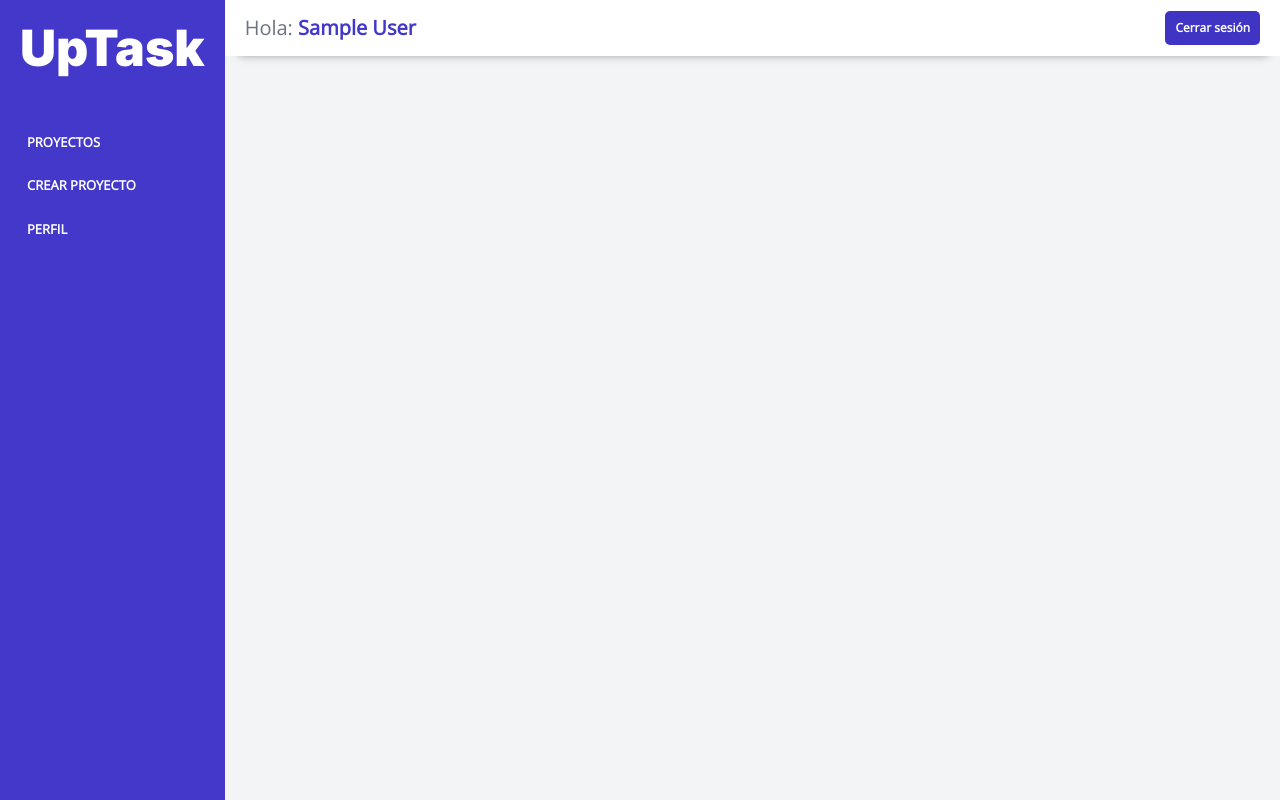
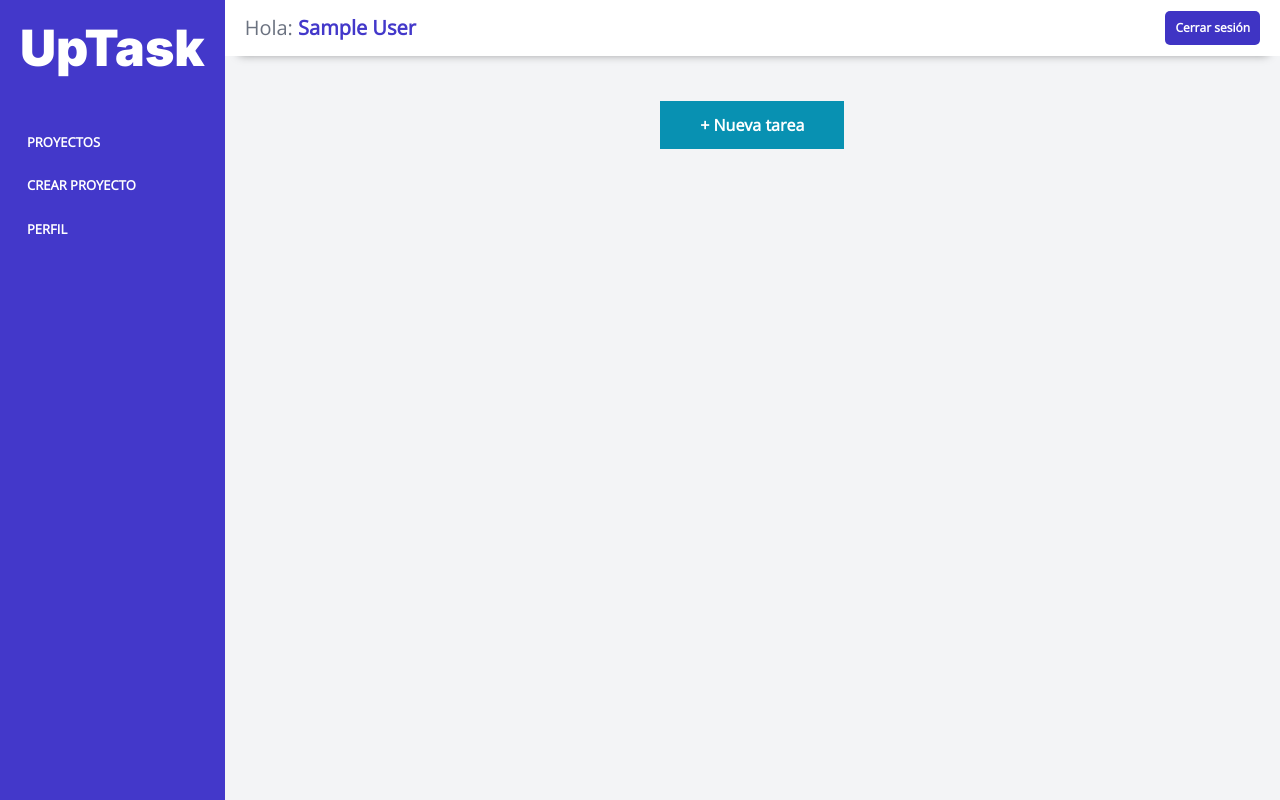
Before and after one commit to colidom/UpTaskMVC, a PHP site: the page made by views/dashboard/proyecto.php in a window 1280 px wide. Run offline with PHP 8.4, Linux system fonts and the light colour scheme; the template is opened without the code that fills it, so the values that code supplies are empty; the visitor is signed in with stand-in values (Sample User, id 1).

Commit message:
Creando un botón para añadir tareas

```diff
--- a/src/scss/dashboard/_index.scss
+++ b/src/scss/dashboard/_index.scss
@@ -2,3 +2,4 @@
 @forward 'sidebar';
 @forward 'barra';
 @forward 'proyectos';
+@forward 'tareas';
--- /dev/null
+++ b/src/scss/dashboard/_tareas.scss
@@ -0,0 +1,11 @@
+@use 'base/variables' as v;
+@use 'base/mixins' as m;
+
+.contenedor-nueva-tarea {
+    display: flex;
+    justify-content: center;
+
+    .agregar-tarea {
+        @include m.boton(v.$cyan, v.$blanco)
+    }
+}
--- a/views/dashboard/proyecto.php
+++ b/views/dashboard/proyecto.php
@@ -1,4 +1,11 @@
 <?php include_once __DIR__ . '/header-dashboard.php'; ?>
 
+<div class="contenedor-sm">
+    <div class="contenedor-nueva-tarea">
+        <button type="button" class="agregar-tarea" id="agregar-tarea">
+            &#43; Nueva tarea
+        </button>
+    </div>
+</div>
 
 <?php include_once __DIR__ . '/footer-dashboard.php'; ?>
```
Also changed, not shown: public/build/css/app.css, 1 other file.
